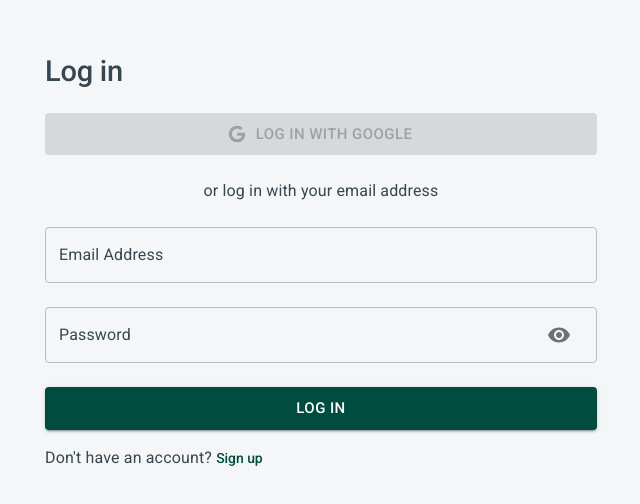
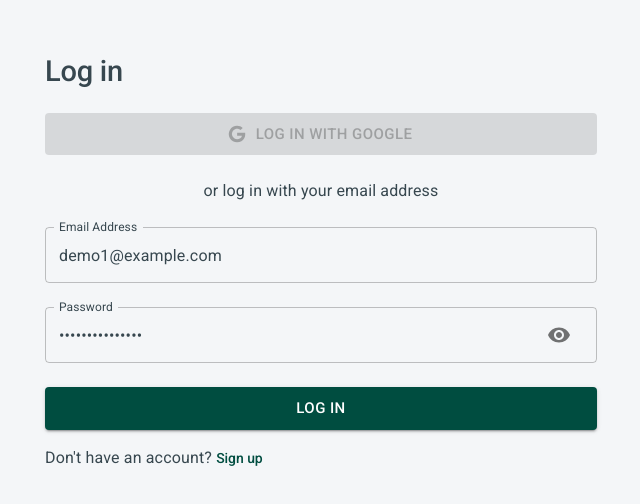
Before and after one commit to W8-Recipedia/Recipedia, a React (Create React App) app in the folder client/: page /login in a window 1280 px wide. Shown: the part 138-642 px from the top of the page, without its empty margins (319-959 px from the left). Built offline with nearby package versions, Linux system fonts and the light colour scheme; no server answers.

Commit message:
Critical fixes

```diff
--- a/client/src/pages/login/index.js
+++ b/client/src/pages/login/index.js
@@ -75,8 +75,8 @@ const LoginView = () => {
           <Container maxWidth="sm">
             <Formik
               initialValues={{
-                email: "",
-                password: "",
+                email: "demo1@example.com",
+                password: "DemoAccount!123",
               }}
               validationSchema={Yup.object().shape({
                 email: Yup.string()
```
Also changed, not shown: 1 other file (tests, documents, lock files or other folders).
